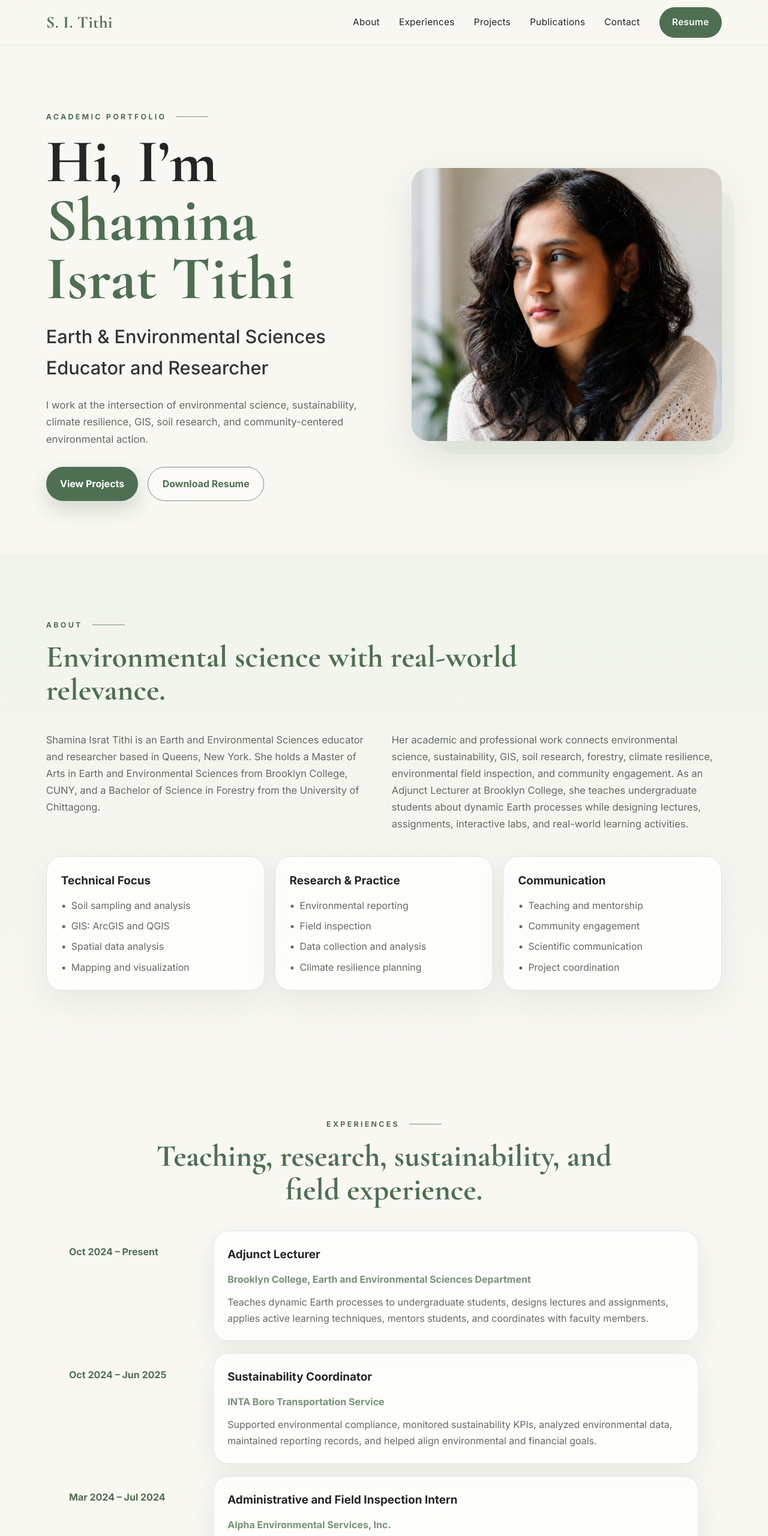
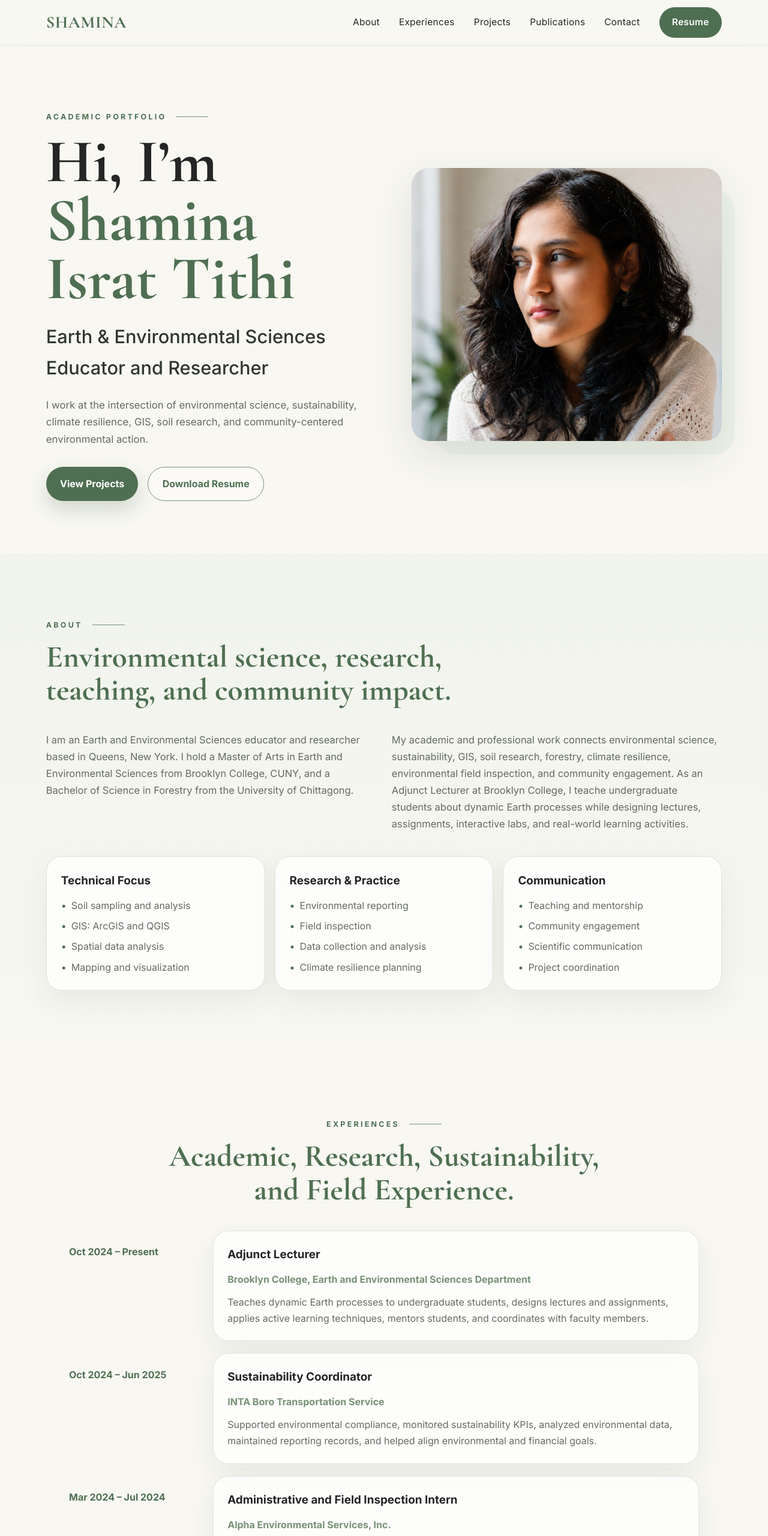
Before and after one commit to m4r24n/tithi-portfolio, a plain HTML site: page index.html in a window 1280 px wide. Shown: the top 2560 px of the page at 60% size. Drawn offline with nearby package versions, Linux system fonts and the light colour scheme.

Commit message:
Update personal information and section headings

```diff
--- a/index.html
+++ b/index.html
@@ -12,7 +12,7 @@
 </head>
 <body>
   <header class="site-header">
-    <a href="#home" class="logo" aria-label="Go to home">S. I. Tithi</a>
+    <a href="#home" class="logo" aria-label="Go to home">SHAMINA</a>
 
     <button class="menu-toggle" id="menuToggle" aria-label="Open navigation" aria-expanded="false">
       <span></span>
@@ -54,14 +54,14 @@
     <section class="section about-section" id="about">
       <div class="section-heading">
         <p class="eyebrow">About</p>
-        <h2>Environmental science with real-world relevance.</h2>
+        <h2>Environmental science, research, teaching, and community impact.</h2>
       </div>
       <div class="about-grid">
         <p>
-          Shamina Israt Tithi is an Earth and Environmental Sciences educator and researcher based in Queens, New York. She holds a Master of Arts in Earth and Environmental Sciences from Brooklyn College, CUNY, and a Bachelor of Science in Forestry from the University of Chittagong.
+          I am an Earth and Environmental Sciences educator and researcher based in Queens, New York. I hold a Master of Arts in Earth and Environmental Sciences from Brooklyn College, CUNY, and a Bachelor of Science in Forestry from the University of Chittagong.
         </p>
         <p>
-          Her academic and professional work connects environmental science, sustainability, GIS, soil research, forestry, climate resilience, environmental field inspection, and community engagement. As an Adjunct Lecturer at Brooklyn College, she teaches undergraduate students about dynamic Earth processes while designing lectures, assignments, interactive labs, and real-world learning activities.
+          My academic and professional work connects environmental science, sustainability, GIS, soil research, forestry, climate resilience, environmental field inspection, and community engagement. As an Adjunct Lecturer at Brooklyn College, I teache undergraduate students about dynamic Earth processes while designing lectures, assignments, interactive labs, and real-world learning activities.
         </p>
       </div>
 
@@ -99,7 +99,7 @@
     <section class="section" id="experiences">
       <div class="section-heading centered">
         <p class="eyebrow">Experiences</p>
-        <h2>Teaching, research, sustainability, and field experience.</h2>
+        <h2>Academic, Research, Sustainability, and Field Experience.</h2>
       </div>
 
       <div class="timeline">
@@ -153,7 +153,7 @@
     <section class="section projects-section" id="projects">
       <div class="section-heading">
         <p class="eyebrow">Projects</p>
-        <h2>Selected academic and environmental work.</h2>
+        <h2>Snippets from my recent projects.</h2>
       </div>
 
       <div class="project-grid">
@@ -194,7 +194,7 @@
     <section class="section publications-section" id="publications">
       <div class="section-heading centered">
         <p class="eyebrow">Publications</p>
-        <h2>Selected publications and research works.</h2>
+        <h2>My publications and research works.</h2>
         <p class="section-intro">
           Research focused on environmental sustainability, climate policy, artificial intelligence,
           digital transformation, finance, carbon emissions, and urban sustainability.
@@ -353,7 +353,7 @@
         <p>Interested in academic collaboration, research opportunities, environmental projects, or professional connection?</p>
         <div class="contact-links">
           <a href="mailto:SHAMINA.TITHI@bcmail.cuny.edu">SHAMINA.TITHI@bcmail.cuny.edu</a>
-          <a href="https://www.linkedin.com/" target="_blank" rel="noopener">LinkedIn</a>
+          <a href="https://www.linkedin.com/" target="https://www.linkedin.com/in/shamina-israt-6882511a9/" rel="noopener">LinkedIn</a>
           <a href="https://scholar.google.com/citations?user=Q4T0je4AAAAJ&hl=en" target="_blank" rel="noopener">Google Scholar</a>
         </div>
       </div>
```
